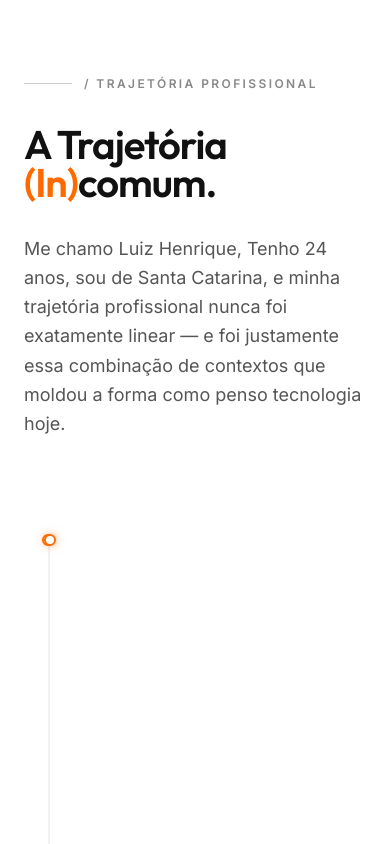
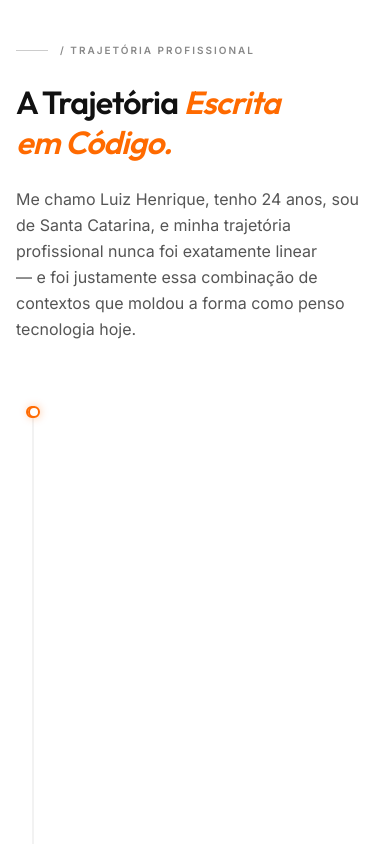
Before and after one commit to luizmessiaass/portif-lio, a Next.js app: page / in a window 390 px wide. Shown: the part 2560-3404 px from the top of the page. Built offline with nearby package versions, Linux system fonts and the light colour scheme.

Commit message:
style: final polish for journey section - mobile optimization and text cleanup

```diff
--- a/src/sections/Journey.tsx
+++ b/src/sections/Journey.tsx
@@ -139,11 +139,11 @@ export function Journey() {
         {
           opacity: 1,
           y: 0,
-          duration: 1,
+          duration: 0.8,
           ease: "power2.out",
           scrollTrigger: {
             trigger: card,
-            start: "top 85%",
+            start: "top 90%",
             toggleActions: "play none none reverse"
           }
         }
@@ -156,96 +156,105 @@ export function Journey() {
   }, []);
 
   return (
-    <section ref={sectionRef} id="journey" className="relative bg-white py-24 sm:py-32 selection:bg-[#ff6a00] selection:text-white overflow-hidden">
-      <div className="container mx-auto px-6">
-        <div className="mb-24 sm:mb-32">
-          <div className="mb-8 flex items-center gap-3">
-            <div className="h-[1px] w-12 bg-black/20" />
-            <span className="font-general text-[12px] font-bold uppercase tracking-[0.2em] text-[#888]">
+    <section ref={sectionRef} id="journey" className="relative bg-white py-16 sm:py-32 selection:bg-[#ff6a00] selection:text-white overflow-hidden">
+      <div className="container mx-auto px-4 sm:px-6">
+        {/* Header Section */}
+        <div className="mb-16 sm:mb-32">
+          <div className="mb-6 flex items-center gap-3">
+            <div className="h-[1px] w-8 sm:w-12 bg-black/20" />
+            <span className="font-general text-[10px] sm:text-[12px] font-bold uppercase tracking-[0.2em] text-[#888]">
               / Trajetória Profissional
             </span>
           </div>
-          <h2 className="font-clash text-[clamp(2.5rem,8vw,5.5rem)] font-semibold leading-[0.96] tracking-tight text-[#111]">
-            A Trajetória <br /> <span className="text-[#ff6a00]">(In)</span>comum.
+          <h2 className="font-clash text-[clamp(2rem,7vw,5rem)] font-semibold leading-tight tracking-tight text-[#111] text-pretty">
+            A Trajetória <span className="text-[#ff6a00] italic">Escrita em Código.</span>
           </h2>
-          <p className="mt-8 max-w-[800px] font-general text-lg leading-relaxed text-[#555]">
-            Me chamo Luiz Henrique, Tenho 24 anos, sou de Santa Catarina, e minha trajetória profissional nunca foi exatamente linear — e foi justamente essa combinação de contextos que moldou a forma como penso tecnologia hoje.
+          <p className="mt-6 max-w-[750px] font-general text-base sm:text-lg leading-relaxed text-[#555] text-pretty">
+            Me chamo Luiz Henrique, tenho 24 anos, sou de Santa Catarina, e minha trajetória profissional nunca foi exatamente linear — e foi justamente essa combinação de contextos que moldou a forma como penso tecnologia hoje.
           </p>
         </div>
 
+        {/* Timeline Path */}
         <div className="relative">
-          <div className="absolute left-6 top-0 h-full w-[2px] bg-black/5 sm:left-1/2 sm:-translate-x-1/2">
+          {/* Main Line Path */}
+          <div className="absolute left-4 top-0 h-full w-[2px] bg-black/5 sm:left-1/2 sm:-translate-x-1/2">
             <div ref={lineRef} className="h-0 w-full bg-[#ff6a00] origin-top" />
-            <div ref={orbRef} className="absolute -left-[4px] top-0 h-3 w-3 rounded-full bg-white border-2 border-[#ff6a00] shadow-[0_0_10px_rgba(255,106,0,0.5)] z-20" />
+            <div ref={orbRef} className="absolute -left-[4px] top-0 h-3 w-3 rounded-full bg-white border-2 border-[#ff6a00] shadow-[0_0_8px_rgba(255,106,0,0.4)] z-20" />
           </div>
 
-          <div className="space-y-24 sm:space-y-32">
+          {/* Milestone List */}
+          <div className="space-y-16 sm:space-y-32">
             {milestones.map((item, i) => (
               <div key={i} className={`relative flex flex-col sm:flex-row items-start ${
                 i % 2 === 0 ? "sm:flex-row-reverse" : ""
               }`}>
-                <div className="absolute left-6 z-10 h-3 w-3 -translate-x-1/2 rounded-full border-2 border-[#ff6a00] bg-white sm:left-1/2" />
+                {/* Connector Marker */}
+                <div className="absolute left-4 z-10 h-3 w-3 -translate-x-1/2 rounded-full border-2 border-[#ff6a00] bg-white sm:left-1/2" />
 
-                <div className="w-full sm:w-[45%] pl-16 sm:pl-0">
-                  <div className={`journey-card relative rounded-[32px] border ${
-                    item.type === 'cert-cluster' ? 'border-[#ff6a00]/10 bg-[#ff6a00]/5' : 'border-black/5 bg-white shadow-[0_20px_50px_rgba(0,0,0,0.03)]'
-                  } p-6 sm:p-10 transition-all hover:border-[#ff6a00]/20`}>
+                {/* Content Card Container */}
+                <div className="w-full sm:w-[46%] pl-10 sm:pl-0">
+                  <div className={`journey-card relative rounded-[24px] sm:rounded-[32px] border ${
+                    item.type === 'cert-cluster' ? 'border-[#ff6a00]/10 bg-[#ff6a00]/5' : 'border-black/5 bg-white shadow-[0_15px_40px_rgba(0,0,0,0.02)]'
+                  } p-5 sm:p-10 transition-all hover:border-[#ff6a00]/20`}>
 
-                    <div className="mb-6 flex flex-col gap-4 sm:flex-row sm:items-center sm:justify-between">
+                    {/* Card Header */}
+                    <div className="mb-5 flex flex-col gap-3 sm:flex-row sm:items-center sm:justify-between">
                       <div className="flex items-center gap-4">
-                        <div className={`flex h-12 w-12 items-center justify-center rounded-2xl ${
+                        <div className={`flex h-10 w-10 sm:h-12 sm:w-12 items-center justify-center rounded-xl sm:rounded-2xl ${
                           item.type === 'cert-cluster' ? 'bg-[#ff6a00]/20 text-[#ff6a00]' : 'bg-[#fafafa] text-[#111]'
                         }`}>
-                          <item.icon size={24} strokeWidth={1.5} />
+                          <item.icon size={20} className="sm:w-6 sm:h-6" strokeWidth={1.5} />
                         </div>
                         <div>
-                          <span className="block font-general text-xs font-bold uppercase tracking-widest text-[#ff6a00]">
+                          <span className="block font-general text-[10px] sm:text-xs font-bold uppercase tracking-widest text-[#ff6a00]">
                             {item.subtitle}
                           </span>
                         </div>
                       </div>
-                      <div className="flex items-center gap-2 font-general text-[11px] font-bold uppercase tracking-widest text-[#888]">
+                      <div className="flex items-center gap-2 font-general text-[10px] font-bold uppercase tracking-widest text-[#aaa]">
                         <Calendar size={12} />
                         {item.period}
                       </div>
                     </div>
 
-                    <h3 className="mb-4 font-clash text-2xl font-semibold text-[#111] sm:text-3xl">
+                    {/* Milestone Title */}
+                    <h3 className="mb-4 font-clash text-xl sm:text-3xl font-semibold text-[#111] leading-tight">
                       {item.title}
                     </h3>
 
+                    {/* Milestone Description or Certs */}
                     {item.type === 'job' ? (
                       <>
-                        <p className="font-general text-base leading-relaxed text-[#666]">
+                        <p className="font-general text-sm sm:text-base leading-relaxed text-[#666] text-pretty">
                           {item.description}
                         </p>
 
                         {item.impact && (
-                          <div className="mt-6 inline-flex items-center gap-3 rounded-full bg-[#ff6a00]/5 px-5 py-2.5 border border-[#ff6a00]/10">
-                            <TrendingUp size={16} className="text-[#ff6a00]" />
-                            <span className="font-general text-sm font-bold text-[#ff6a00]">
+                          <div className="mt-6 inline-flex items-center gap-3 rounded-full bg-[#ff6a00]/5 px-4 py-2 border border-[#ff6a00]/10">
+                            <TrendingUp size={14} className="text-[#ff6a00]" />
+                            <span className="font-general text-[11px] sm:text-xs font-bold text-[#ff6a00] uppercase tracking-tight">
                               {item.impact}
                             </span>
                           </div>
                         )}
 
-                        <div className="mt-8 flex flex-wrap gap-2">
+                        <div className="mt-6 flex flex-wrap gap-1.5">
                           {item.tech?.map((t) => (
-                            <span key={t} className="rounded-full bg-[#f5f5f5] px-3 py-1 font-general text-[10px] font-bold uppercase tracking-tight text-[#444]">
+                            <span key={t} className="rounded-full bg-[#f5f5f5] px-2.5 py-1 font-general text-[9px] font-bold uppercase tracking-tight text-[#666]">
                               {t}
                             </span>
                           ))}
                         </div>
                       </>
                     ) : (
-                      <div className="grid grid-cols-1 gap-3">
+                      <div className="grid grid-cols-1 gap-2.5">
                         {item.certs?.map((cert, idx) => (
-                          <div key={idx} className="flex items-center justify-between rounded-2xl bg-white/50 p-4 border border-black/5 hover:bg-white transition-colors">
-                            <div className="flex items-center gap-4">
-                              <div className="h-2 w-2 rounded-full" style={{ backgroundColor: cert.color }} />
-                              <span className="font-general text-sm font-medium text-[#444]">{cert.name}</span>
+                          <div key={idx} className="flex items-center justify-between rounded-xl bg-white/50 p-3 sm:p-4 border border-black/5 hover:bg-white transition-colors">
+                            <div className="flex items-center gap-3 sm:gap-4">
+                              <div className="h-1.5 w-1.5 rounded-full shrink-0" style={{ backgroundColor: cert.color }} />
+                              <span className="font-general text-[12px] sm:text-sm font-medium text-[#444] leading-tight">{cert.name}</span>
                             </div>
-                            <span className="font-general text-[10px] font-bold text-[#999]">{cert.date}</span>
+                            <span className="font-general text-[9px] font-bold text-[#aaa] shrink-0">{cert.date}</span>
                           </div>
                         ))}
                       </div>
@@ -257,18 +266,18 @@ export function Journey() {
           </div>
         </div>
 
-        {/* Smooth Transition to Next Section */}
-        <div className="mt-48 pb-12">
-          <div className="mx-auto max-w-3xl text-center">
-            <div className="mb-12 flex justify-center">
-              <div className="h-24 w-[2px] bg-gradient-to-b from-[#ff6a00] to-transparent" />
+        {/* Ending Vision Section */}
+        <div className="mt-32 sm:mt-48 pb-10">
+          <div className="mx-auto max-w-3xl text-center px-4">
+            <div className="mb-10 flex justify-center">
+              <div className="h-20 w-[2px] bg-gradient-to-b from-[#ff6a00] to-transparent" />
             </div>
 
-            <h3 className="font-clash text-4xl font-semibold text-[#111] sm:text-5xl">
+            <h3 className="font-clash text-3xl sm:text-5xl font-semibold text-[#111]">
               Visão de <span className="text-[#ff6a00]">Tech Lead</span>
             </h3>
 
-            <div className="mt-10 font-general text-lg leading-relaxed text-[#555]">
+            <div className="mt-8 font-general text-base sm:text-lg leading-relaxed text-[#555] text-pretty">
               <p>
                 Hoje, me vejo como um profissional em transição natural para uma atuação de <span className="text-[#111] font-bold">Tech Lead</span>: alguém que continua próximo ao código, mas que também pensa em arquitetura, produto, operação, pessoas e escala.
               </p>
```
